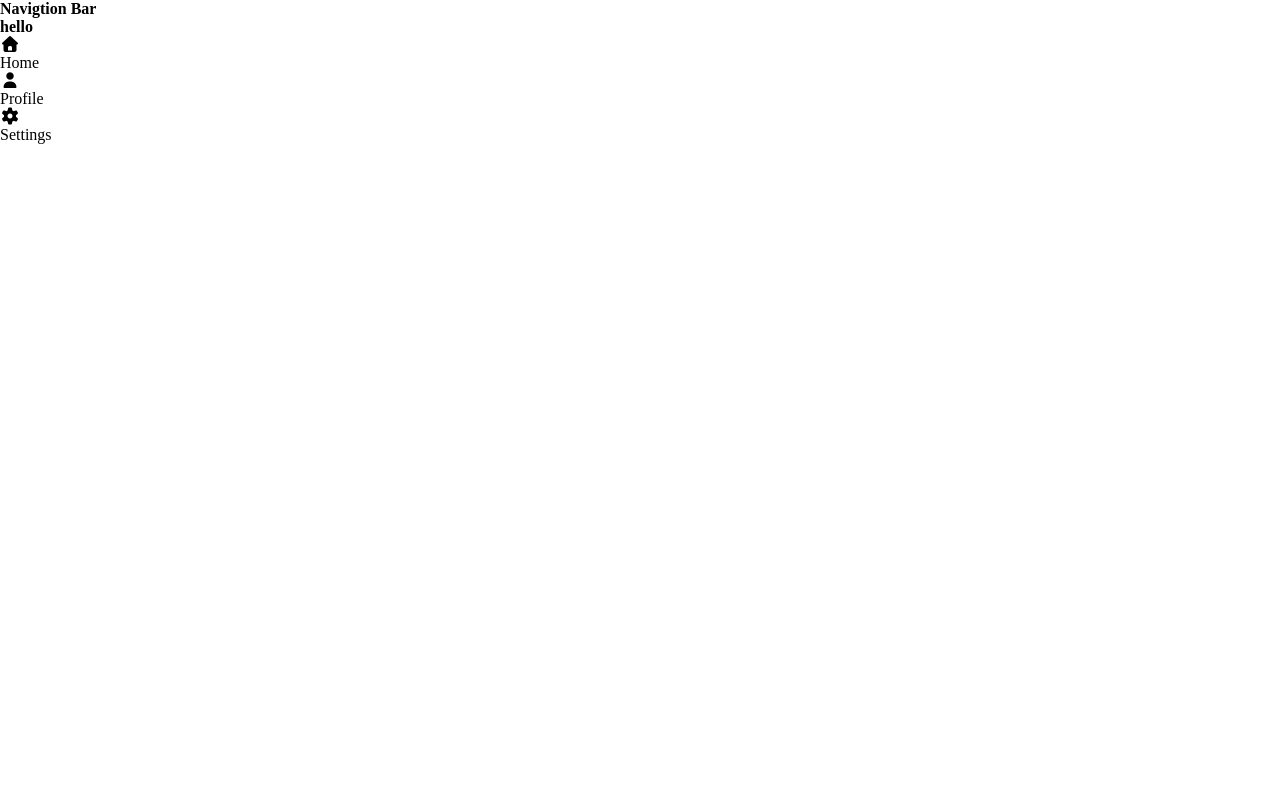
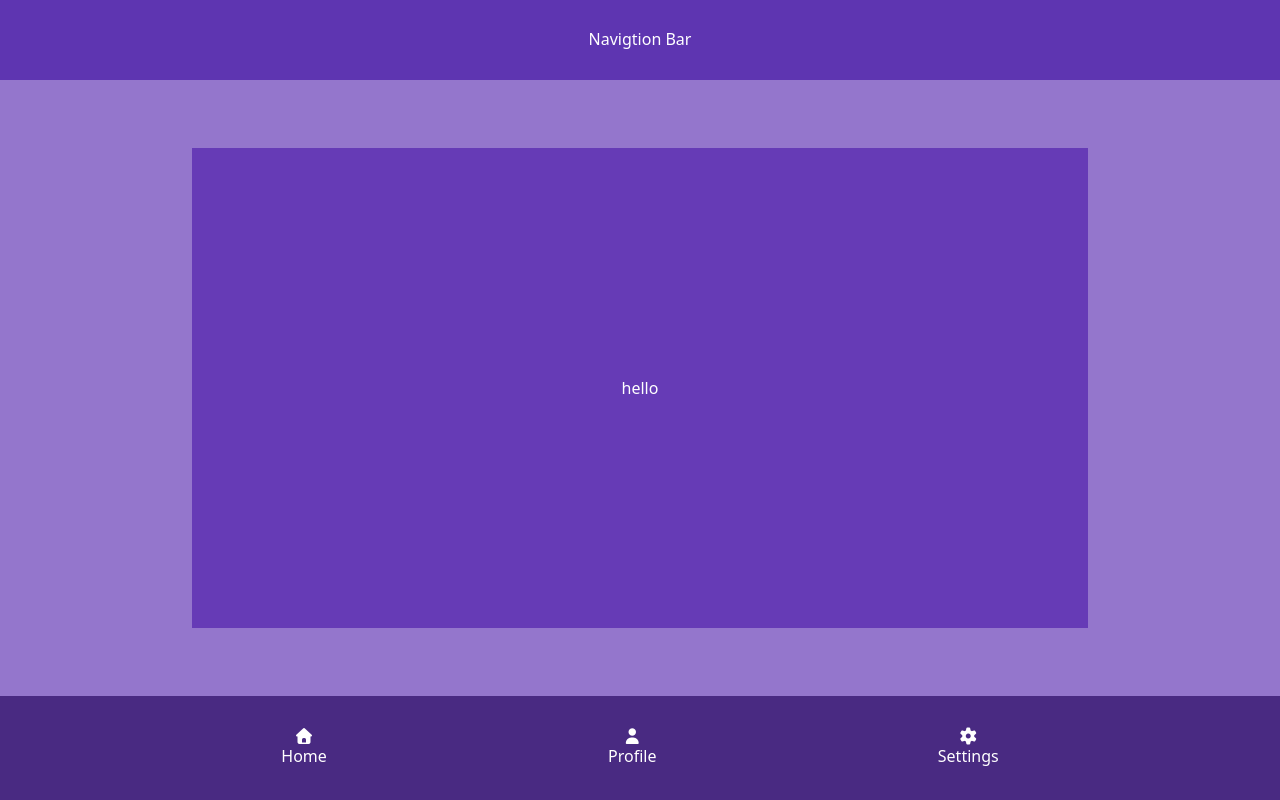
Before and after one commit to gautam9764/tailwind-navigation-ui, a plain HTML site: page index.html in a window 1280 px wide. Drawn offline with nearby package versions, Linux system fonts and the light colour scheme.

Commit message:
tailwind CSS  CDN

```diff
--- a/index.html
+++ b/index.html
@@ -12,30 +12,33 @@
       crossorigin="anonymous"
       referrerpolicy="no-referrer"
     />
+    <script src="https://cdn.jsdelivr.net/npm/@tailwindcss/browser@4"></script>
   </head>
 
-  <body>
-    <main>
-      <nav>
-        <h1>Navigtion Bar</h1>
+  <body class="flex justify-center items-center">
+    <main class="w-full  h-full bg-[#9476CC] flex flex-col justify-between items-center">
+      <nav class="w-full h-[10%] bg-[#5E35B1] text-white flex justify-center items-center">
+        <h1 class="text-4xl">Navigtion Bar</h1>
       </nav>
-      <main>
-        <h1>hello</h1>
+      <main class="w-[70%] h-[60%] bg-[#663BB6] text-white flex justify-center items-center">
+        <h1 class="font-medium text-5xl" >hello</h1>
       </main>
-      <footer>
-        <div>
+      <footer class="w-full h-[13%] bg-[#492A82] text-white flex justify-evenly items-center">
+        <div class="flex flex-col justify-center items-center" >
           <i class="fa-solid fa-house"></i>
           <p>Home</p>
         </div>
-        <div>
+        <div class="flex flex-col justify-center items-center" >
           <i class="fa-solid fa-user"></i>
           <p>Profile</p>
         </div>
-        <div>
+        <div class="flex flex-col justify-center items-center" ">
           <i class="fa-solid fa-gear"></i>
           <p>Settings</p>
         </div>
       </footer>
     </main>
+    <script src="app.js"></script>
   </body>
+
 </html>
```
